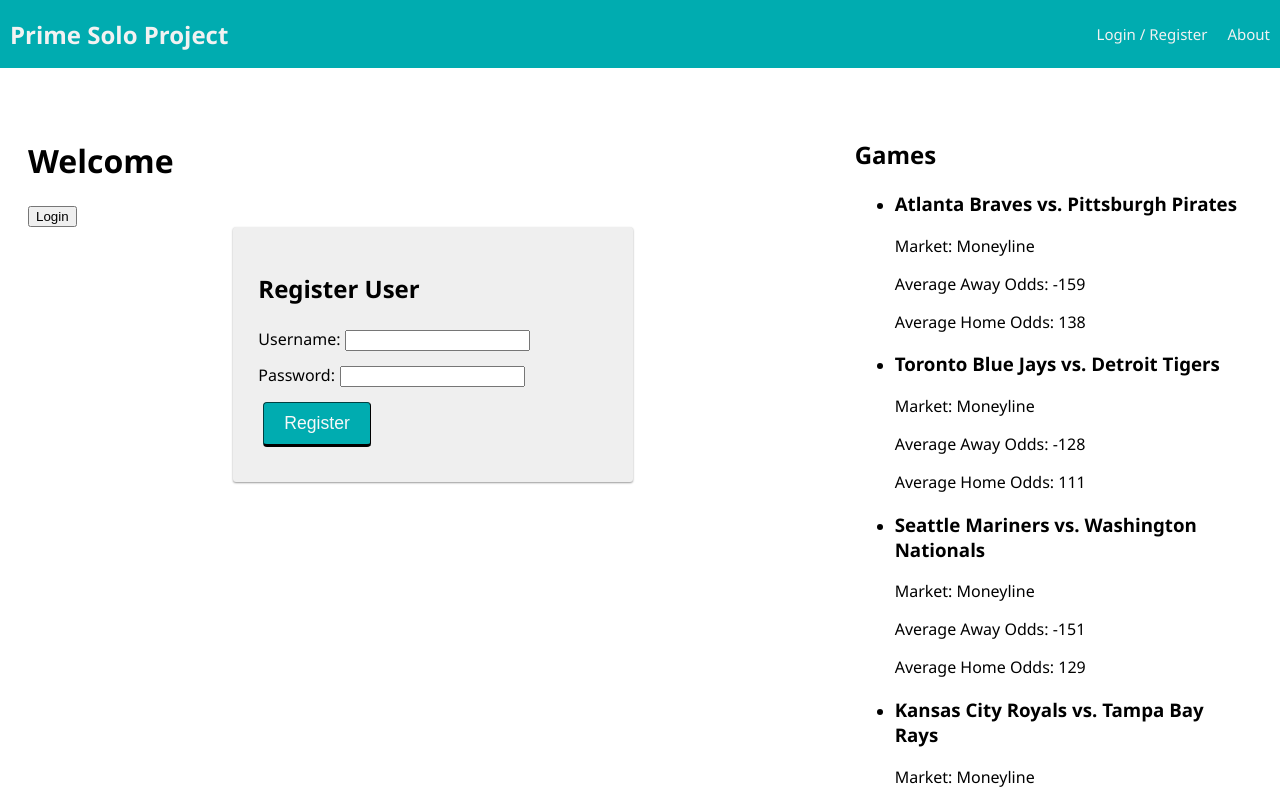
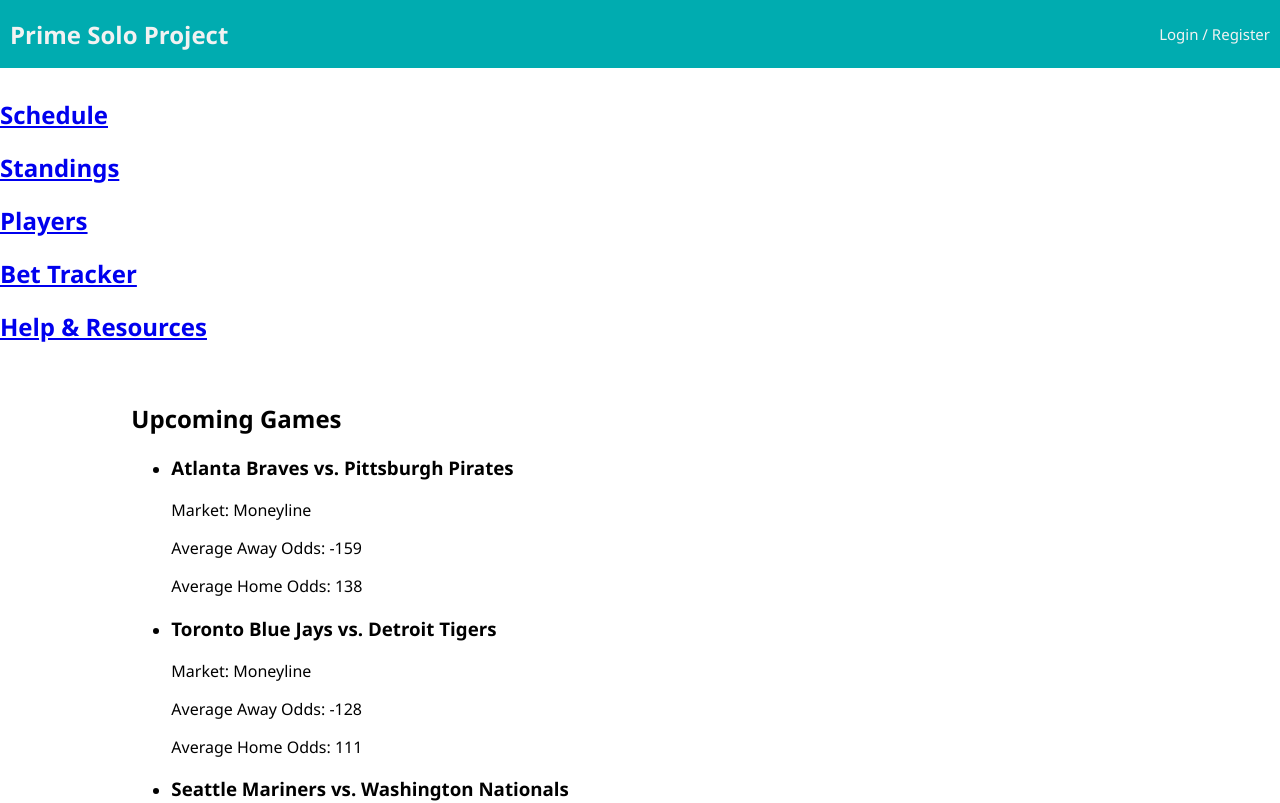
Before and after one commit to mgilbertsonund/prime-solo-project, a React (Vite) app: page /#/home in a window 1280 px wide. Shown: the top 803 px of the page. Built offline with nearby package versions, Linux system fonts and the light colour scheme; no server answers.

Commit message:
Created SideNav bar to display correct link names

```diff
--- a/src/components/App/App.jsx
+++ b/src/components/App/App.jsx
@@ -20,6 +20,8 @@ import LandingPage from '../LandingPage/LandingPage';
 import LoginPage from '../LoginPage/LoginPage';
 import RegisterPage from '../RegisterPage/RegisterPage';
 
+import SideNav from '../SideNav/SideNav'; // Import the SideNav component
+
 import './App.css';
 
 function App() {
@@ -33,27 +35,22 @@ function App() {
 
   return (
     <Router>
-      <div>
+      <div className="app-container">
         <Nav />
+        <div className="main-content">
+          <SideNav />
+          <div className="content">
             <Switch>
-          {/* Visiting localhost:5173 will redirect to localhost:5173/home */}
               <Redirect exact from="/" to="/home" />
 
-          {/* Visiting localhost:5173/about will show the about page. */}
               <Route
-            // shows AboutPage at all times (logged in or not)
                 exact
                 path="/about"
               >
                 <AboutPage />
               </Route>
 
-          {/* For protected routes, the view could show one of several things on the same route.
-            Visiting localhost:5173/user will show the UserPage if the user is logged in.
-            If the user is not logged in, the ProtectedRoute will show the LoginPage (component).
-            Even though it seems like they are different pages, the user is always on localhost:5173/user */}
               <ProtectedRoute
-            // logged in shows UserPage else shows LoginPage
                 exact
                 path="/user"
               >
@@ -61,7 +58,6 @@ function App() {
               </ProtectedRoute>
 
               <ProtectedRoute
-            // logged in shows InfoPage else shows LoginPage
                 exact
                 path="/info"
               >
@@ -73,11 +69,8 @@ function App() {
                 path="/login"
               >
                 {user.id ?
-              // If the user is already logged in,
-              // redirect to the /user page
                   <Redirect to="/user" />
                   :
-              // Otherwise, show the login page
                   <LoginPage />
                 }
               </Route>
@@ -87,11 +80,8 @@ function App() {
                 path="/registration"
               >
                 {user.id ?
-              // If the user is already logged in,
-              // redirect them to the /user page
                   <Redirect to="/user" />
                   :
-              // Otherwise, show the registration page
                   <RegisterPage />
                 }
               </Route>
@@ -101,20 +91,18 @@ function App() {
                 path="/home"
               >
                 {user.id ?
-              // If the user is already logged in,
-              // redirect them to the /user page
                   <Redirect to="/user" />
                   :
-              // Otherwise, show the Landing page
                   <LandingPage />
                 }
               </Route>
 
-          {/* If none of the other routes matched, we will show a 404. */}
               <Route>
                 <h1>404</h1>
               </Route>
             </Switch>
+          </div>
+        </div>
         <Footer />
       </div>
     </Router>
--- a/src/components/LandingPage/LandingPage.jsx
+++ b/src/components/LandingPage/LandingPage.jsx
@@ -6,6 +6,7 @@ import data from './test'; // Adjust the path if necessary
 
 // CUSTOM COMPONENTS
 import RegisterForm from '../RegisterForm/RegisterForm';
+import SideNav from '../SideNav/SideNav';
 
 function LandingPage() {
   const [heading, setHeading] = useState('Welcome');
@@ -46,13 +47,10 @@ function LandingPage() {
   return (
     <div className="container">
       <div className="grid">
-        <div className="grid-col grid-col_8">
-          <h1>{heading}</h1>
-          <button onClick={onLogin}>Login</button>
-          <RegisterForm />
+        <div className="grid-col grid-col_1">
         </div>
-        <div className="grid-col grid-col_4">
-          <h2>Games</h2>
+        <div className="grid-col grid-col_11">
+          <h2>Upcoming Games</h2>
           <ul>
             {data.map((game) => (
               <li key={game.id}>
--- a/src/components/Nav/Nav.jsx
+++ b/src/components/Nav/Nav.jsx
@@ -36,9 +36,9 @@ function Nav() {
           </>
         )}
 
-        <Link className="navLink" to="/about">
+        {/* <Link className="navLink" to="/about">
           About
-        </Link>
+        </Link> */}
       </div>
     </div>
   );
--- /dev/null
+++ b/src/components/SideNav/SideNav.css
@@ -0,0 +1,17 @@
+/* App.css */
+.app-container {
+    display: flex;
+    flex-direction: column;
+    height: 100vh;
+  }
+
+  .main-content {
+    display: flex;
+    flex: 1;
+  }
+
+  .content {
+    flex: 1;
+    padding: 20px;
+    overflow-y: auto;
+  }
--- /dev/null
+++ b/src/components/SideNav/SideNav.jsx
@@ -0,0 +1,27 @@
+import React from 'react';
+import { Link } from 'react-router-dom';
+import { useSelector } from 'react-redux';
+
+function SideNav () {
+    return (
+        <div className="side-nav">
+            <Link to="/home">
+                <h2 className="side-nav-title">Schedule</h2>
+            </Link>
+            <Link to="/about">
+              <h2 className="side-nav-title">Standings</h2>
+            </Link>
+            <Link to="/info">
+                <h2 className="side-nav-title">Players</h2>
+            </Link>
+            <Link to="/info">
+                <h2 className="side-nav-title">Bet Tracker</h2>
+            </Link>
+            <Link to="/info">
+                <h2 className="side-nav-title">Help & Resources</h2>
+            </Link>
+        </div>
+    )
+}
+
+export default SideNav;
```
Lines whose indentation alone changed are shown as unchanged.
